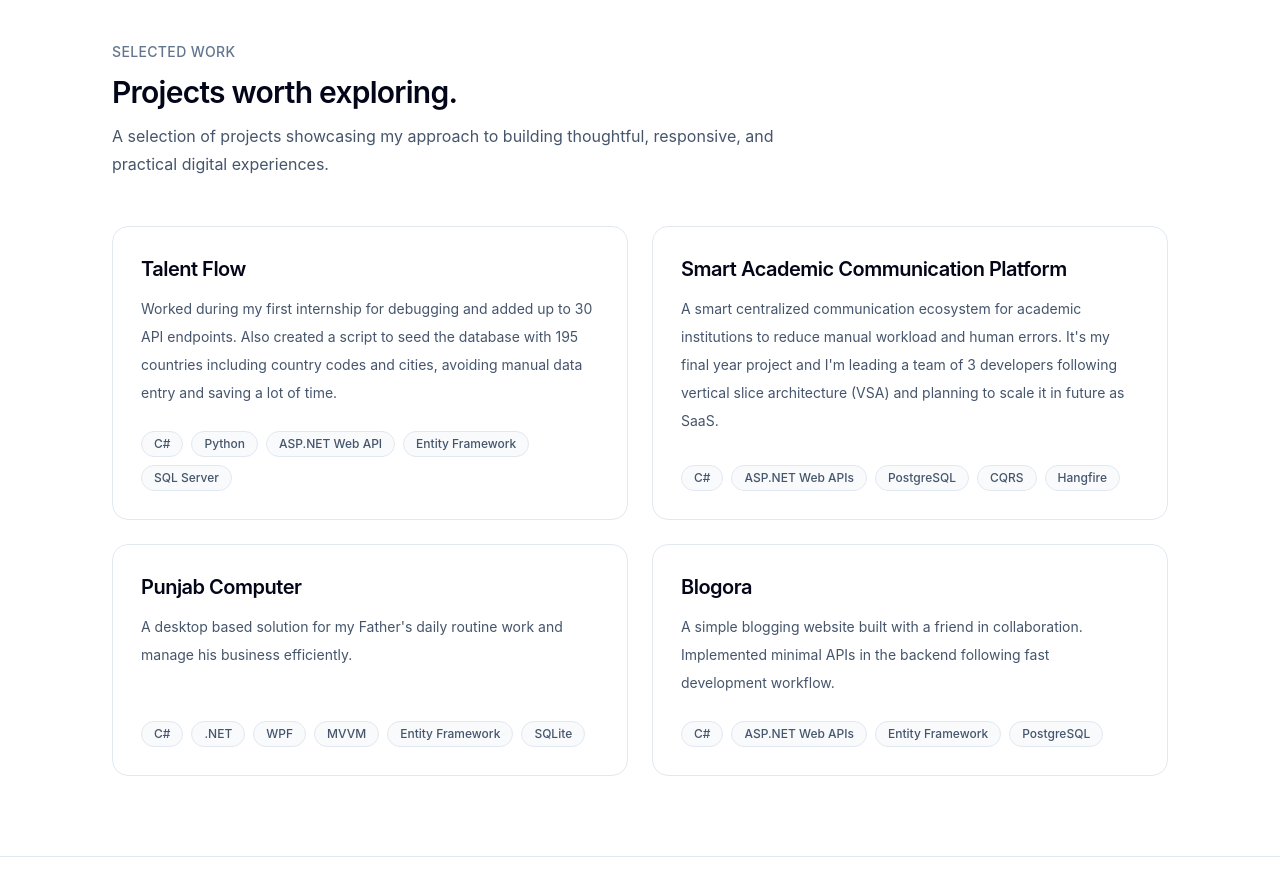
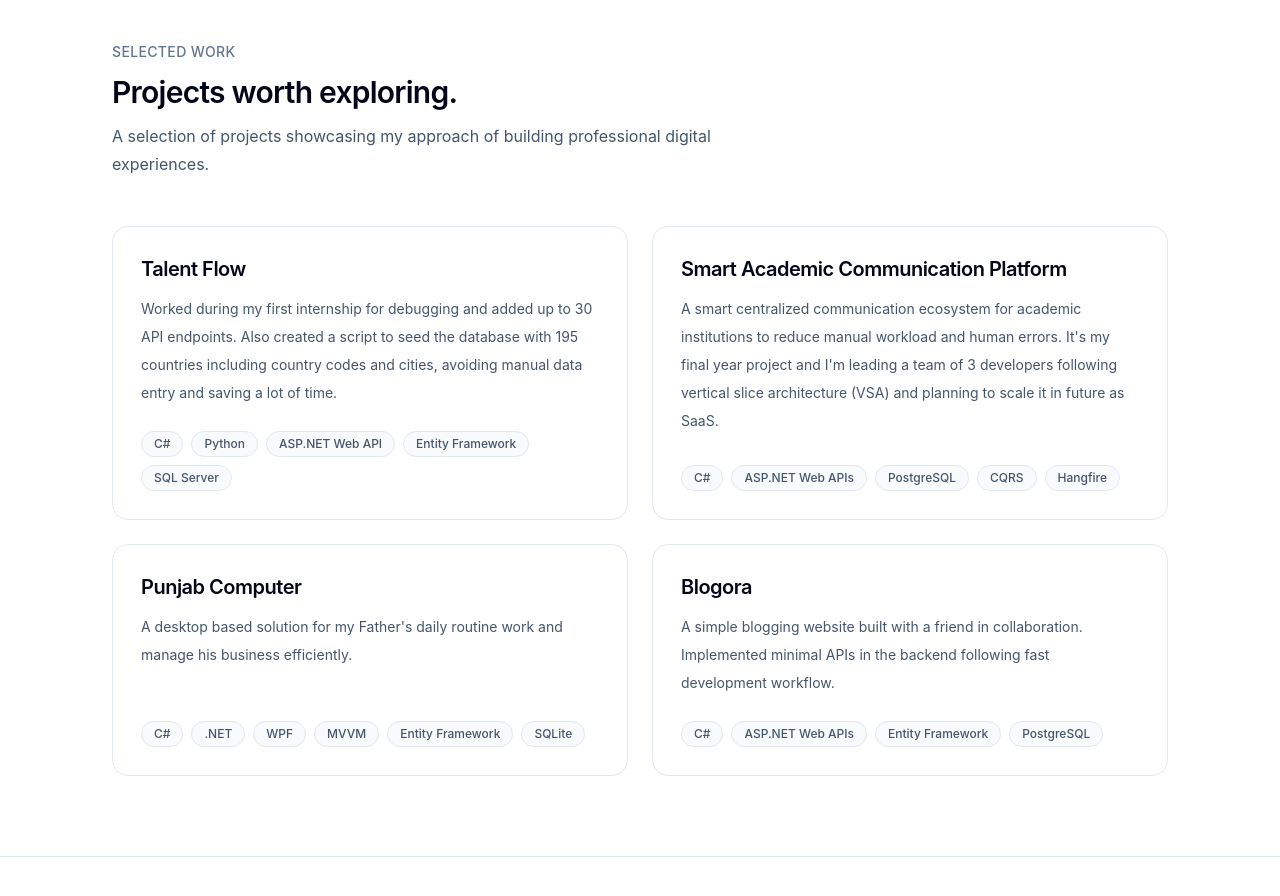
Before and after one commit to TalhaAhmad-Codes/My-Portfolio, a React (Vite) app: page / in a window 1280 px wide. Shown: the part 1000-1896 px from the top of the page. Built offline with nearby package versions, Linux system fonts and the light colour scheme.

Commit message:
Update Projects.jsx

```diff
--- a/src/components/Projects.jsx
+++ b/src/components/Projects.jsx
@@ -20,8 +20,7 @@ export default function Projects() {
           </h2>
 
           <p className="mt-3 max-w-2xl leading-7 text-slate-600 dark:text-slate-400">
-            A selection of projects showcasing my approach to building
-            thoughtful, responsive, and practical digital experiences.
+            A selection of projects showcasing my approach of building professional digital experiences.
           </p>
         </ScrollReveal>
 
```
